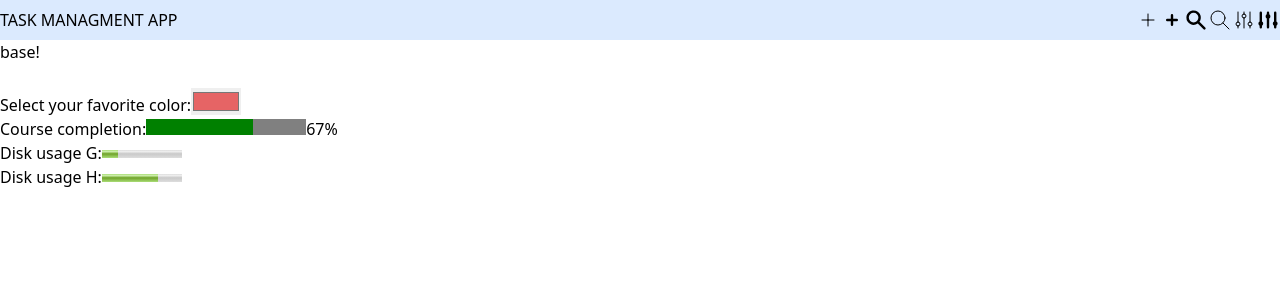
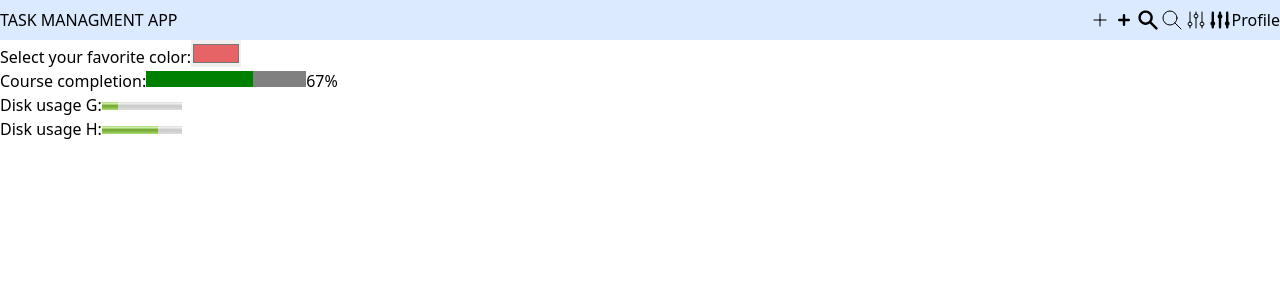
Before and after one commit to marckraw/task-managment, a Next.js app: page / in a window 1280 px wide. Shown: the top 300 px of the page. Built offline with nearby package versions, Linux system fonts and the light colour scheme.

Commit message:
[add] introduce layout component

```diff
--- a/components/Header/index.tsx
+++ b/components/Header/index.tsx
@@ -1,4 +1,5 @@
 import {useContext} from "react";
+import Link from 'next/link';
 import Adjustments from "../Icons/Adjustments";
 import AdjustmentsOutline from "../Icons/AdjustmentsOutline";
 import Search from "../Icons/Search";
@@ -24,6 +25,7 @@ const Header = () => {
                         <SearchOutline className="w-6 h-6" />
                         <AdjustmentsOutline className="w-6 h-6" />
                         <Adjustments className="w-6 h-6" />
+                        <Link href="/profile">Profile</Link>
                     </div>
                 </div>
             </div>
--- /dev/null
+++ b/components/Layout/index.tsx
@@ -0,0 +1,15 @@
+import Header from "../Header";
+
+const Layout = ({ children }) => {
+    return (
+        <div>
+            <Header />
+
+            <main>
+                {children}
+            </main>
+        </div>
+    )
+}
+
+export default Layout
--- a/pages/index.js
+++ b/pages/index.js
@@ -1,34 +1,23 @@
 import Head from 'next/head';
-import Header from "components/Header";
 import ColorPicker from "components/Forms/ColorPicker";
 import Progress from "components/Forms/Progress";
 import Meter from "components/Forms/Meter";
-import Link from "next/link";
+import Layout from "../components/Layout";
 
 const Home = () => {
 
   return (
-    <div>
-      <Head>
-        <title>Task Managment</title>
-        <link rel='icon' href='/favicon.ico' />
-      </Head>
-
-      <main>
-        <Header />
+    <Layout>
+        <Head>
+            <title>Task Managment - Main</title>
+            <link rel='icon' href='/favicon.ico' />
+        </Head>
         <div>
-            <Link href="/test/testPage">
-                <a>base!</a>
-            </Link>
-
-            <br /><br />
-
             <ColorPicker />
             <Progress />
             <Meter />
         </div>
-      </main>
-    </div>
+    </Layout>
   );
 }
 
--- /dev/null
+++ b/pages/profile/index.tsx
@@ -0,0 +1,20 @@
+import Link from 'next/link'
+import Layout from "components/Layout";
+import Head from "next/head";
+
+const Index = () => {
+    return (
+        <Layout>
+            <Head>
+                <title>Task Managment - Profile</title>
+                <link rel='icon' href='/favicon.ico' />
+            </Head>
+            <div>Testing...</div>
+            <Link href="/">
+                <a>base!</a>
+            </Link>
+        </Layout>
+    )
+}
+
+export default Index
--- a/pages/test/testPage.tsx
+++ /dev/null
@@ -1,14 +0,0 @@
-import Link from 'next/link'
-
-const TestPage = () => {
-    return (
-        <>
-        <div>Testing...</div>
-            <Link href="/">
-                <a>base!</a>
-            </Link>
-            </>
-    )
-}
-
-export default TestPage
```
